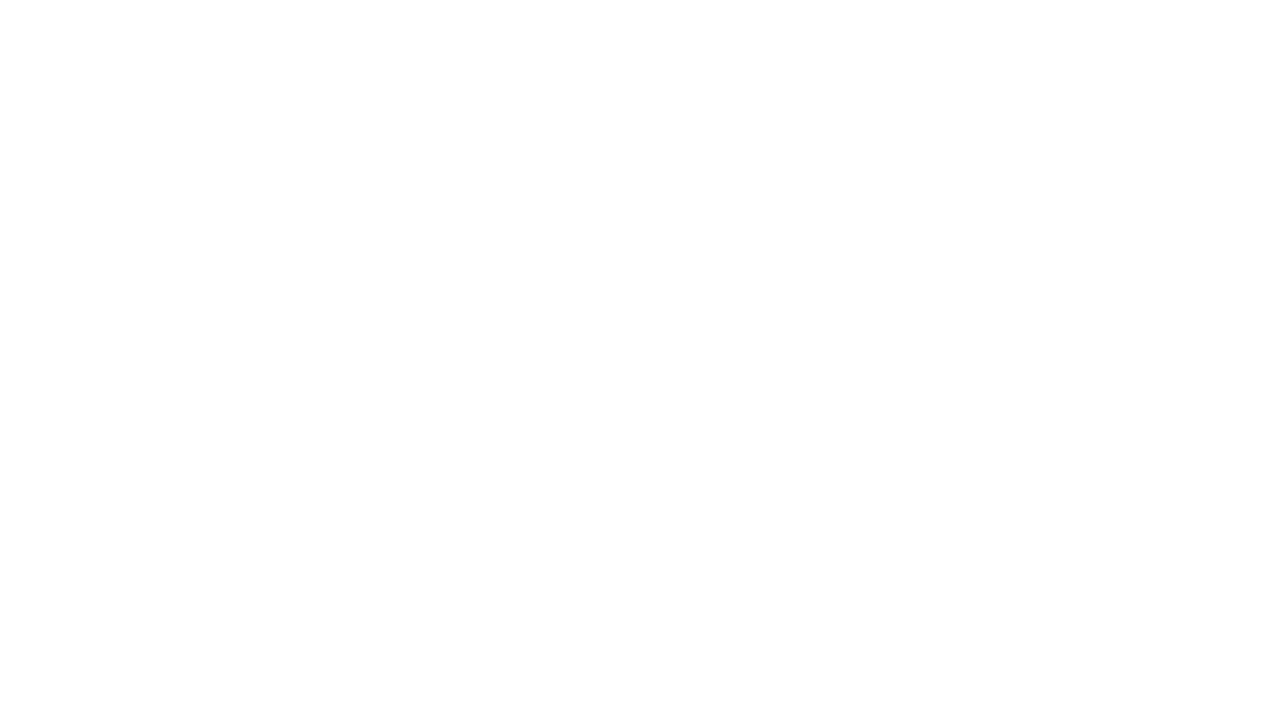
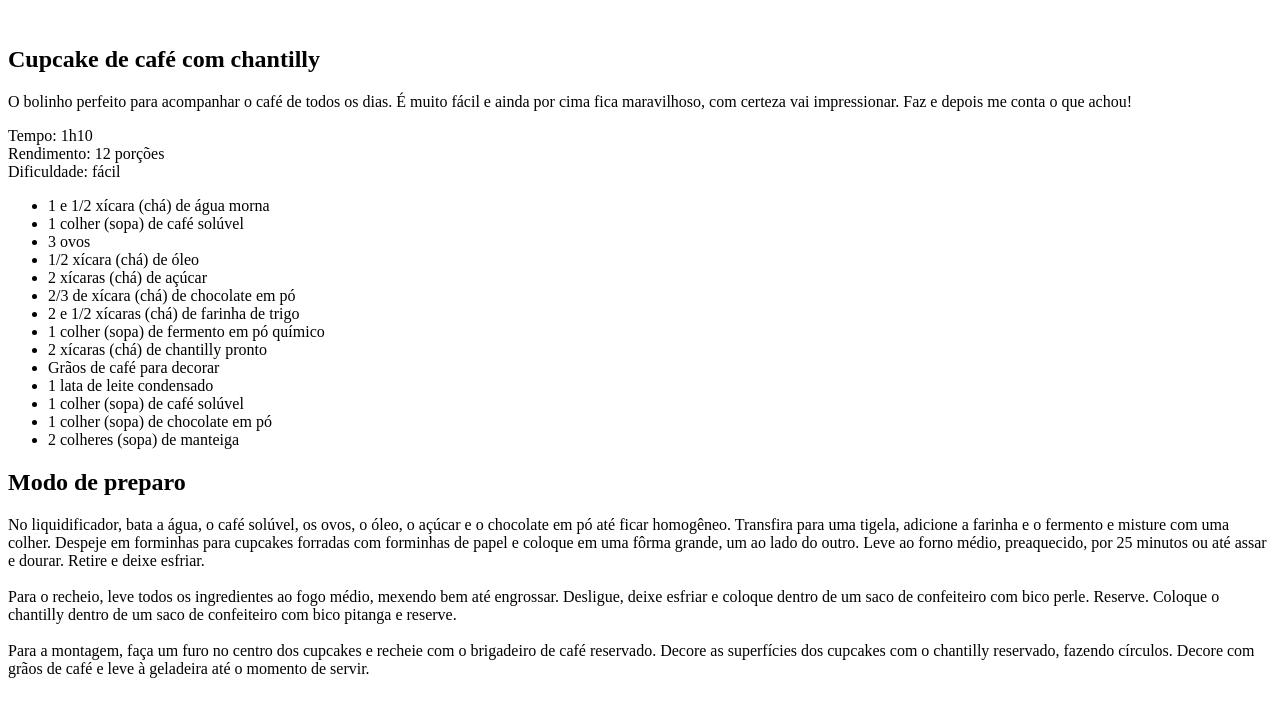
Before and after one commit to thaiscalvi/Projeto-Pagina-de-Receita, a plain HTML site: page index.html in a window 1280 px wide. Drawn offline with Linux system fonts and the light colour scheme.

Commit message:
iniciando a estrutura html

```diff
--- a/index.html
+++ b/index.html
@@ -6,6 +6,44 @@
   <title>Página de receita</title>
 </head>
 <body>
-
+  <div id="page">
+    <img src="" alt="">
+    <main>
+      <section id="about">
+        <h1>Cupcake de café com chantilly</h1>
+        <p>O bolinho perfeito para acompanhar o café de todos os dias. É muito fácil e ainda por cima fica maravilhoso, com certeza vai impressionar. Faz e depois me conta o que achou!</p>
+        <p>
+          Tempo: 1h10 <br>
+          Rendimento: 12 porções<br>
+          Dificuldade: fácil
+        </p>
+      </section>
+      <section id="ingredients">
+        <ul>
+          <li>1 e 1/2 xícara (chá) de água morna</li>
+          <li>1 colher (sopa) de café solúvel</li>
+          <li>3 ovos</li>
+          <li>1/2 xícara (chá) de óleo</li>
+          <li>2 xícaras (chá) de açúcar</li>
+          <li>2/3 de xícara (chá) de chocolate em pó</li>
+          <li>2 e 1/2 xícaras (chá) de farinha de trigo</li>
+          <li>1 colher (sopa) de fermento em pó químico</li>
+          <li>2 xícaras (chá) de chantilly pronto</li>
+          <li>Grãos de café para decorar</li>
+          <li>1 lata de leite condensado</li>
+          <li>1 colher (sopa) de café solúvel</li>
+          <li>1 colher (sopa) de chocolate em pó</li>
+          <li>2 colheres (sopa) de manteiga       </li>
+         </ul>
+      </section>
+      <section id="preparation">
+        <h2>Modo de preparo</h2>
+        <p>No liquidificador, bata a água, o café solúvel, os ovos, o óleo, o açúcar e o chocolate em pó até ficar homogêneo. Transfira para uma tigela, adicione a farinha e o fermento e misture com uma colher. Despeje em forminhas para cupcakes forradas com forminhas de papel e coloque em uma fôrma grande, um ao lado do outro. Leve ao forno médio, preaquecido, por 25 minutos ou até assar e dourar. Retire e deixe esfriar.<br><br>
+          Para o recheio, leve todos os ingredientes ao fogo médio, mexendo bem até engrossar. Desligue, deixe esfriar e coloque dentro de um saco de confeiteiro com bico perle. Reserve. Coloque o chantilly dentro de um saco de confeiteiro com bico pitanga e reserve. <br><br>
+          Para a montagem, faça um furo no centro dos cupcakes e recheie com o brigadeiro de café reservado. Decore as superfícies dos cupcakes com o chantilly reservado, fazendo círculos. Decore com grãos de café e leve à geladeira até o momento de servir.
+        </p>
+      </section>
+    </main>
+  </div>
 </body>
 </html>
```
